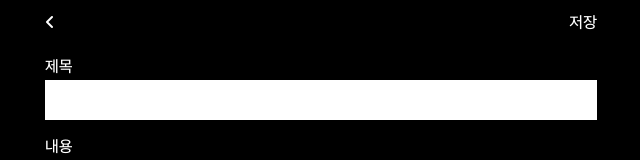
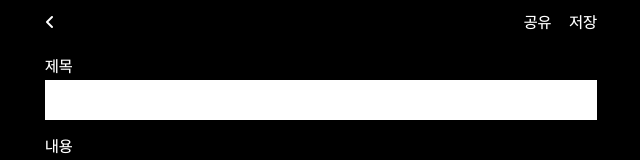
Before and after one commit to wherehows/easy-memo-web, a Next.js app: page /write in a window 1280 px wide. Shown: the top 160 px of the page, without its empty margins (319-959 px from the left). Built offline with nearby package versions, Linux system fonts and the light colour scheme.

Commit message:
feat(WritePage): 공유 버튼 추가

```diff
--- a/src/app/write/page.tsx
+++ b/src/app/write/page.tsx
@@ -17,7 +17,7 @@ const WritePage = () => {
     <>
       <Header>
         <Header.LeftOption option={{ back: true }} />
-        <Header.RightOption option={{ save: true }} />
+        <Header.RightOption option={{ share: true, save: true }} />
       </Header>
       <main className="flex flex-col grow pt-[8px] pb-[16px] px-[24px]">
         <div className="flex flex-col">
--- a/src/stories/Header/RightOption.tsx
+++ b/src/stories/Header/RightOption.tsx
@@ -15,6 +15,7 @@ type RightOptionProps = XOR<
       allSelection?: IconButtonOption;
       compile?: IconButtonOption;
       write?: IconButtonOption;
+      share?: IconButtonOption;
     };
   }
 >;
@@ -25,8 +26,17 @@ const RightOption = ({ text, option }: RightOptionProps) => {
   }
 
   if (option) {
-    const { search, menu, write, save, compile, remove, allSelection, filter } =
-      option;
+    const {
+      search,
+      menu,
+      write,
+      share,
+      save,
+      compile,
+      remove,
+      allSelection,
+      filter,
+    } = option;
 
     const Search = search && (
       <button>
@@ -48,12 +58,23 @@ const RightOption = ({ text, option }: RightOptionProps) => {
     const Compile = compile && <button>편집</button>;
     const Write = write && <Link href="/write">작성</Link>;
 
+    const Share = share && <button>공유</button>;
     const saveDisabled = save && typeof save !== "boolean" && !!save.disabled;
     const Save = save && <button disabled={saveDisabled}>저장</button>;
 
     return (
       <div className="flex gap-[18px]">
-        {[Search, Filter, Menu, Compile, Save, Write, AllSelection, Remove]}
+        {[
+          Search,
+          Filter,
+          Menu,
+          Share,
+          Compile,
+          Save,
+          Write,
+          AllSelection,
+          Remove,
+        ]}
       </div>
     );
   }
```
